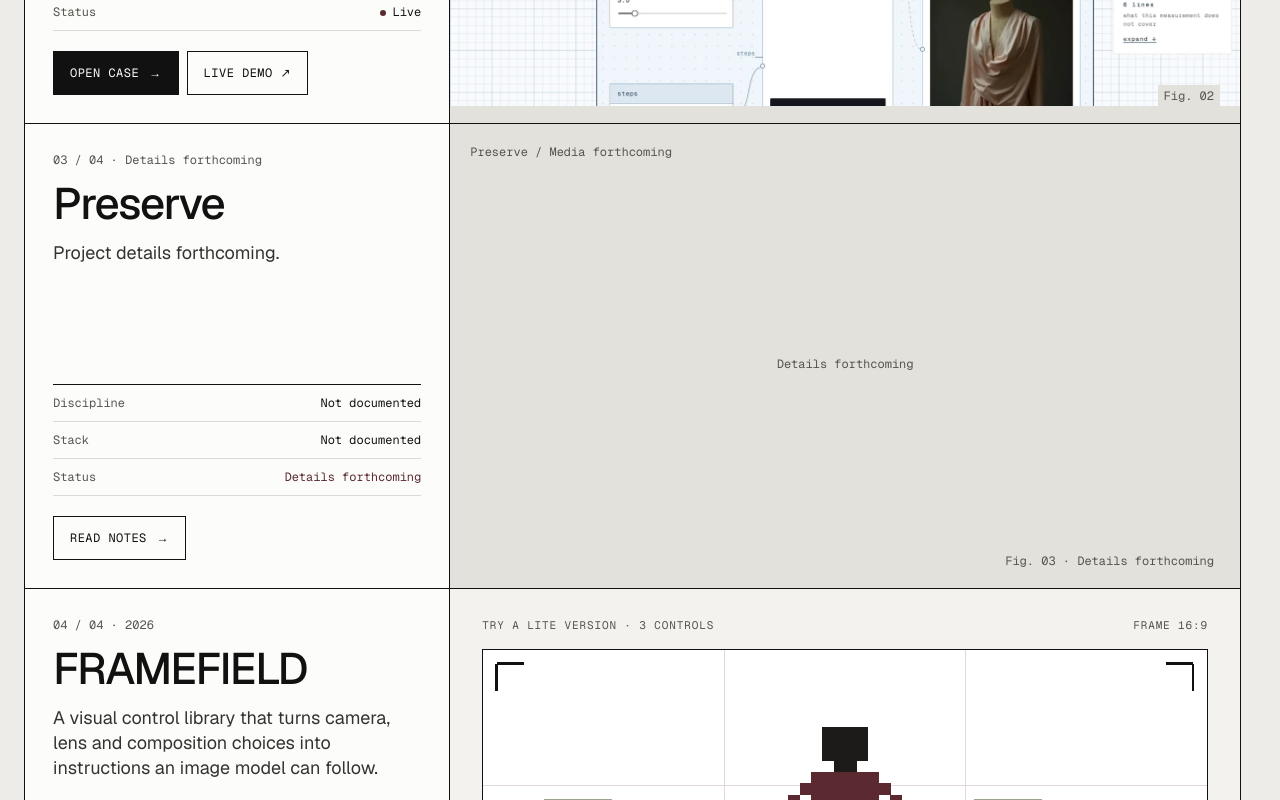
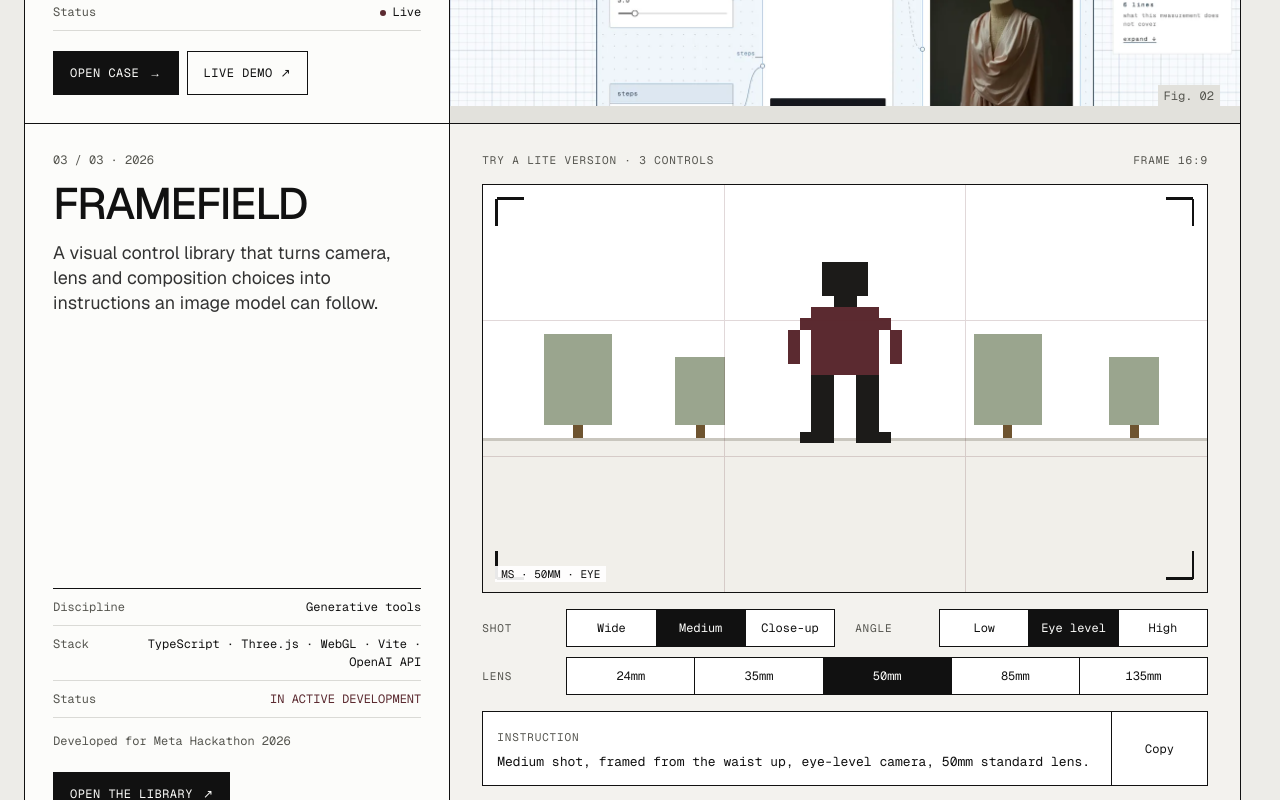
Before and after one commit to AliLin200446/portfolio_website, a Next.js app: page / in a window 1280 px wide. Shown: the part 1180-1980 px from the top of the page. Built offline with nearby package versions, Linux system fonts and the light colour scheme.

Commit message:
Update Framefield development details and hide Preserve

```diff
--- a/app/projects-expanded.css
+++ b/app/projects-expanded.css
@@ -97,3 +97,5 @@
 .ff-instruction button { flex:0 0 96px; border:0; border-left:1px solid #111; background:none; font-size:12px; cursor:pointer; }
 .ff-lite .ff-note { font-size:12px; color:var(--ed-muted); }
 @media(max-width:760px) { .ff-lite { padding:24px 16px; } .ff-control { grid-template-columns:48px minmax(0,1fr); gap:8px; } .ff-segments button { padding:0 5px; font-size:11px; } .ff-instruction button { flex-basis:64px; } .ff-topline { font-size:10px; } }
+
+.project-development-note { margin-top:14px; font:12px/1.6 var(--font-geist-mono),monospace; color:var(--ed-muted); }
--- a/components/editorial/ProjectsPanel.tsx
+++ b/components/editorial/ProjectsPanel.tsx
@@ -5,16 +5,16 @@ import Link from "next/link";
 import FramefieldLite from "./FramefieldLite";
 import ProjectRow from "./ProjectRow";
 import ClientProject from "./ClientProject";
-import { expandedProjects } from "@/content/projects-expanded";
+import { publishedProjects } from "@/content/projects-expanded";
 
 export default function ProjectsPanel() {
   return <>
     <section className="projects-intro"><h1>I translate visual judgment <em>into systems.</em></h1><p>Design engineer in New York. Real-time graphics, interface engineering, and the instrumentation in between.</p></section>
-    <nav className="project-jumps" aria-label="Projects on this page"><span>Index</span>{expandedProjects.map((project, i) => <a key={project.id} href={`#${project.id}`}><span>0{i + 1}</span>{project.name}</a>)}</nav>
-    <section aria-label="Selected work">{expandedProjects.map((project, i) => <ProjectRow id={project.id} key={project.id}>
+    <nav className="project-jumps" aria-label="Projects on this page"><span>Index</span>{publishedProjects.map((project, i) => <a key={project.id} href={`#${project.id}`}><span>0{i + 1}</span>{project.name}</a>)}</nav>
+    <section aria-label="Selected work">{publishedProjects.map((project, i) => <ProjectRow id={project.id} key={project.id}>
       <div className="project-band-info">
-        <div className="project-band-intro"><span className="project-number">0{i + 1} / {String(expandedProjects.length).padStart(2, "0")} · {project.year}</span><h2 id={`${project.id}-title`} style={{viewTransitionName:`title-${project.id}`}}>{project.name}</h2><p>{project.description}</p></div>
-        <div className="project-band-details"><dl><div><dt>Discipline</dt><dd>{project.discipline}</dd></div><div><dt>Stack</dt><dd>{project.stack}</dd></div><div><dt>Status</dt><dd className={project.live ? 'project-live' : 'project-progress'}>{project.status}</dd></div></dl>
+        <div className="project-band-intro"><span className="project-number">0{i + 1} / {String(publishedProjects.length).padStart(2, "0")} · {project.year}</span><h2 id={`${project.id}-title`} style={{viewTransitionName:`title-${project.id}`}}>{project.name}</h2><p>{project.description}</p></div>
+        <div className="project-band-details"><dl><div><dt>Discipline</dt><dd>{project.discipline}</dd></div><div><dt>Stack</dt><dd>{project.stack}</dd></div><div><dt>Status</dt><dd className={project.status === 'Live' ? 'project-live' : 'project-progress'}>{project.status}</dd></div></dl>{project.note && <p className="project-development-note">{project.note}</p>}
           <div className="project-band-actions">{project.id === "framefield" ? <a data-nav-item className="project-button primary" href={project.live!}>Open the library <span aria-hidden="true">↗</span></a> : <>{project.href ? <TransitionLink data-nav-item className="project-button primary" href={project.href} aria-label={`${project.name} case study`}>Open case <span aria-hidden="true">→</span></TransitionLink> : <details className="project-notes"><summary data-nav-item className="project-button">Read notes <span aria-hidden="true">→</span></summary><p>Project notes, technical stack, and media have not yet been published.</p></details>}{project.live && <a className="project-button" href={project.live} aria-label={`${project.name} live demo`}>Live demo ↗</a>}</>}</div>
         </div>
       </div>
--- a/content/projects-expanded.ts
+++ b/content/projects-expanded.ts
@@ -2,6 +2,9 @@
 export const expandedProjects = [
   { id: 'latent', name: 'Latent', year: '2026', description: 'A film physics engine that gives AI video real halation and grain, running in a browser tab.', discipline: 'Graphics engine', stack: 'WebGL2 · GLSL', status: 'Live', href: '/work/latent', live: 'https://latentfilm.com', image: '/case-assets/latent/workbench.webp', alt: 'Latent calibration workbench showing a reference film scan, engine output, and halation controls.' },
   { id: 'teardown', name: 'Teardown №1', year: '2026', description: 'A measurement study of a hosted image generation API, built to turn “it feels fast” into numbers.', discipline: 'Measurement study', stack: 'TypeScript · React · fal API', status: 'Live', href: '/work/teardown', live: 'https://teardown.alilinlab.com', image: '/case-assets/teardown/teardown-demo-poster.webp', alt: 'Teardown image-generation API measurement interface and benchmark display.' },
-  { id: 'preserve', name: 'Preserve', year: 'Details forthcoming', description: 'Project details forthcoming.', discipline: 'Not documented', stack: 'Not documented', status: 'Details forthcoming', href: null, live: null, image: null, alt: '' },
-  { id: 'framefield', name: 'FRAMEFIELD', year: '2026', description: 'A visual control library that turns camera, lens and composition choices into instructions an image model can follow.', discipline: 'Generative tools', stack: 'Not documented', status: 'Live', href: null, live: 'https://framefield.alilinlab.com/', image: null, alt: '' },
+  { id: 'preserve', published: false, name: 'Preserve', year: 'Details forthcoming', description: 'Project details forthcoming.', discipline: 'Not documented', stack: 'Not documented', status: 'Details forthcoming', href: null, live: null, image: null, alt: '' },
+  { id: 'framefield', name: 'FRAMEFIELD', year: '2026', description: 'A visual control library that turns camera, lens and composition choices into instructions an image model can follow.', discipline: 'Generative tools', stack: 'TypeScript · Three.js · WebGL · Vite · OpenAI API', status: 'IN ACTIVE DEVELOPMENT', note: 'Developed for Meta Hackathon 2026', href: null, live: 'https://framefield.alilinlab.com/', image: null, alt: '' },
 ];
+
+/** Published Projects page rows; retain hidden entries above for restoration. */
+export const publishedProjects = expandedProjects.filter(project => project.published !== false);
```
